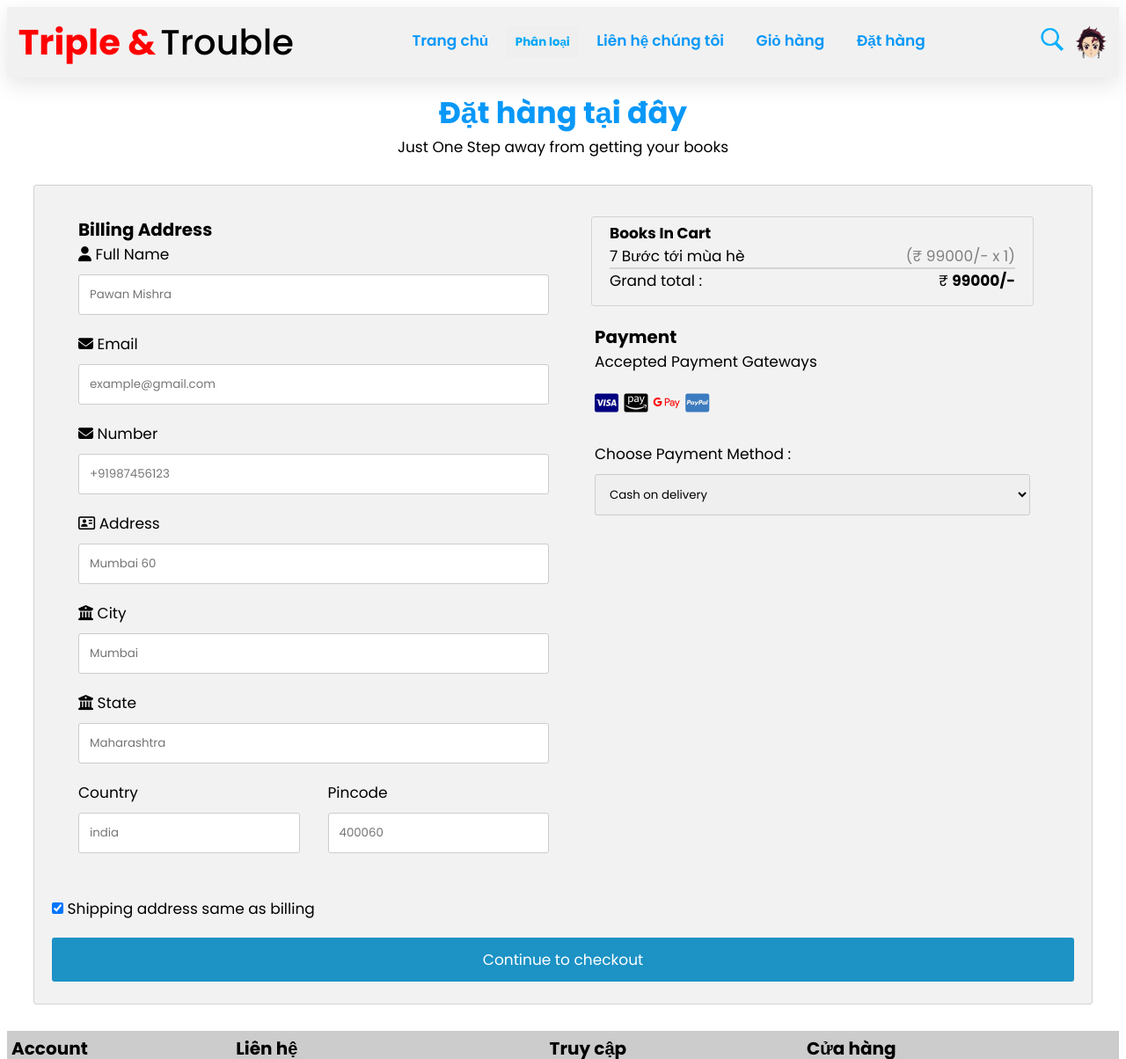
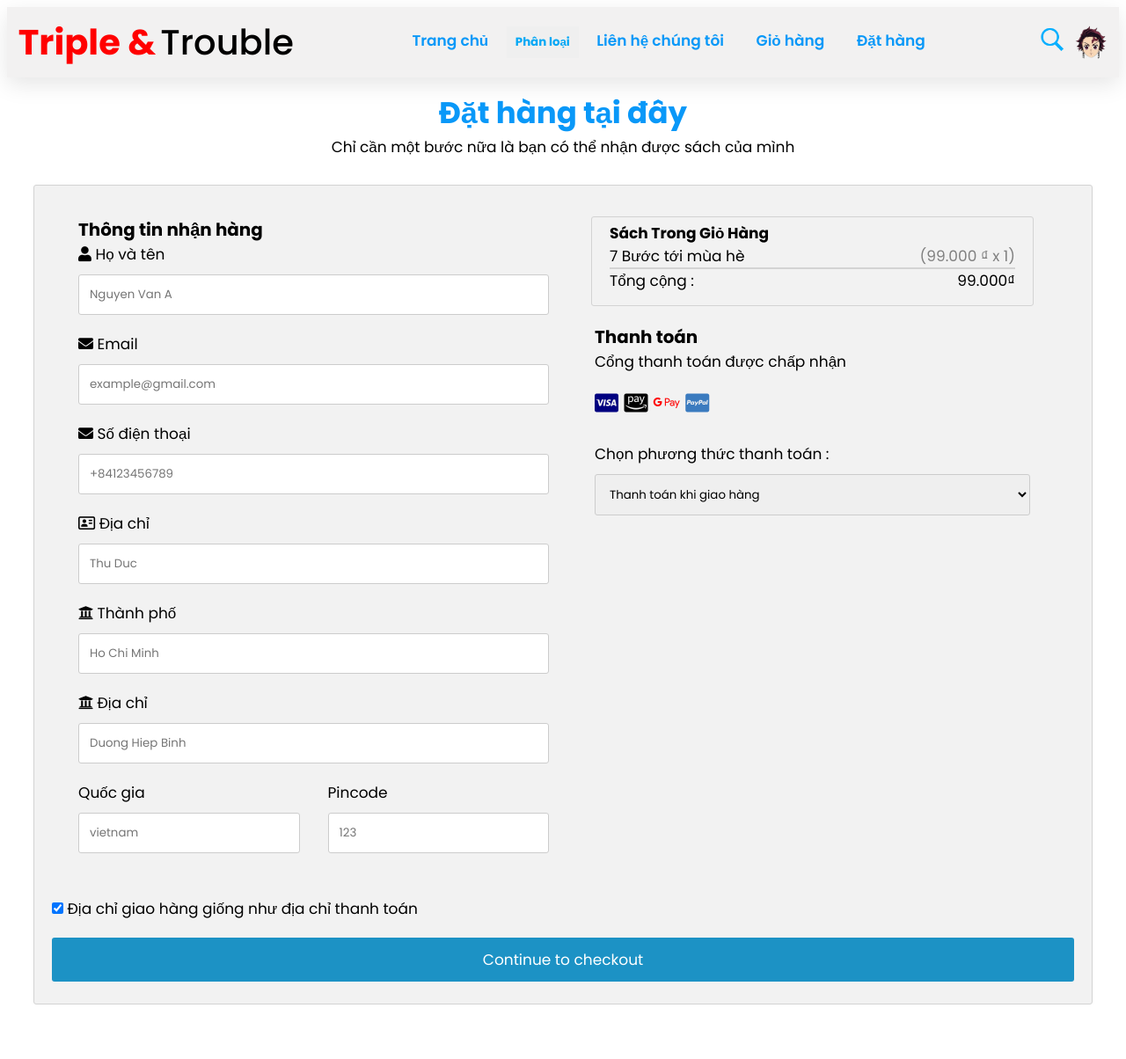
Before and after one commit to Luuducloc0926/WebSachPHP, a PHP site: page /bookflix/checkout.php in a window 1280 px wide. Shown: the top 1204 px of the page at 88% size. Run offline with PHP 8.4, Linux system fonts and the light colour scheme; a user stored in the database is signed in; data comes from the database, SQL or seed files in the repository; some libraries are stand-ins or nearby versions.

Commit message:
sua doi trong web

```diff
--- a/checkout.php
+++ b/checkout.php
@@ -25,21 +25,21 @@
   $cart_total = 0;
   $cart_products[] = '';
   if (empty($name)) {
-    $message[] = 'Nhập tên của bạn';
+    $message[] = 'Vui lòng nhập tên của bạn';
   } elseif (empty($email)) {
-    $message[] = 'Please Enter Email Id';
+    $message[] = 'Vui lòng nhập Email';
   } elseif (empty($number)) {
-    $message[] = 'Please Enter Mobile Number';
+    $message[] = 'Vui lòng nhập số điện thoại';
   } elseif (empty($address)) {
-    $message[] = 'Please Enter Address';
+    $message[] = 'Vui lòng nhập địa chỉ';
   } elseif (empty($city)) {
-    $message[] = 'Please Enter city';
+    $message[] = 'Vui lòng nhập thành phố';
   } elseif (empty($state)) {
-    $message[] = 'Please Enter state';
+    $message[] = 'Vui lòng nhập địa chỉ';
   } elseif (empty($country)) {
-    $message[] = 'Please Enter country';
+    $message[] = 'Vui lòng nhập quốc gia';
   } elseif (empty($pincode)) {
-    $message[] = 'Please Enter your area pincode';
+    $message[] = 'Vui lòng nhập mã khu vực';
   } else {
 
     $cart_query = mysqli_query($conn, "SELECT * FROM `cart` WHERE user_id = '$user_id'") or die('query failed');
@@ -62,7 +62,7 @@
 
 
     if (mysqli_num_rows($order_query) > 0) {
-      $message[] = 'order already placed!';
+      $message[] = 'đơn hàng đã được đặt rồi!';
     }
     else {
       mysqli_query($conn, "INSERT INTO `confirm_order`(user_id, name, number, email, payment_method, address,total_books, total_price, order_date) VALUES('$user_id','$name', '$number', '$email','$method', '$full_address', '$total_books', '$cart_total', '$placed_on')") or die('query failed');
@@ -89,7 +89,7 @@
           }
         }
 
-      $message[] = 'order placed successfully!';
+      $message[] = 'đơn hàng đã được đặt thành công!';
       mysqli_query($conn, "DELETE FROM `cart` WHERE user_id = '$user_id'") or die('query failed');
     }
   }
@@ -260,7 +260,7 @@
 
   <?php
   if (isset($message)) {
-    foreach ($message as $message) {
+    foreach ($messages as $message) {
       echo '
         <div class="message" id= "messages"><span>' . $message . '</span>
         </div>
@@ -270,7 +270,7 @@
   ?>
 
   <h1 style="text-align: center; margin-top:15px;  color:rgb(9, 152, 248);">Đặt hàng tại đây </h1>
-  <p style="text-align: center; ">Just One Step away from getting your books</p>
+  <p style="text-align: center; ">Chỉ cần một bước nữa là bạn có thể nhận được sách của mình</p>
   <div class="row">
     <div class="col-75">
       <div class="container">
@@ -278,28 +278,28 @@
 
           <div class="row">
             <div class="col-50">
-              <h3>Billing Address</h3>
-              <label for="fname"><i class="fa fa-user"></i> Full Name</label>
-              <input type="text" id="fname" name="firstname" placeholder="Pawan Mishra">
+              <h3>Thông tin nhận hàng</h3>
+              <label for="fname"><i class="fa fa-user"></i> Họ và tên</label>
+              <input type="text" id="fname" name="firstname" placeholder="Nguyen Van A">
               <label for="email"><i class="fa fa-envelope"></i> Email</label>
               <input type="text" id="email" name="email" placeholder="example@gmail.com">
-              <label for="email"><i class="fa fa-envelope"></i> Number</label>
-              <input type="text" id="email" name="number" placeholder="+91987456123">
-              <label for="adr"><i class="fa fa-address-card-o"></i> Address</label>
-              <input type="text" id="adr" name="address" placeholder="Mumbai 60">
-              <label for="city"><i class="fa fa-institution"></i> City</label>
-              <input type="text" id="city" name="city" placeholder="Mumbai">
-              <label for="city"><i class="fa fa-institution"></i> State</label>
-              <input type="text" id="city" name="state" placeholder="Maharashtra">
+              <label for="email"><i class="fa fa-envelope"></i> Số điện thoại</label>
+              <input type="text" id="email" name="number" placeholder="+84123456789">
+              <label for="adr"><i class="fa fa-address-card-o"></i> Địa chỉ</label>
+              <input type="text" id="adr" name="address" placeholder="Thu Duc">
+              <label for="city"><i class="fa fa-institution"></i> Thành phố</label>
+              <input type="text" id="city" name="city" placeholder="Ho Chi Minh">
+              <label for="city"><i class="fa fa-institution"></i> Địa chỉ</label>
+              <input type="text" id="city" name="state" placeholder="Duong Hiep Binh">
 
               <div style="padding: 0px;" class="row">
                 <div class="col-50">
-                  <label for="state">Country</label>
-                  <input type="text" id="state" name="country" placeholder="india">
+                  <label for="state">Quốc gia</label>
+                  <input type="text" id="state" name="country" placeholder="vietnam">
                 </div>
                 <div class="col-50">
                   <label for="zip">Pincode</label>
-                  <input type="text" id="zip" name="pincode" placeholder="400060">
+                  <input type="text" id="zip" name="pincode" placeholder="123">
                 </div>
               </div>
             </div>
@@ -307,7 +307,7 @@
             <div class="col-50">
               <div class="col-25">
                 <div class="container">
-                  <h4>Books In Cart</h4>
+                  <h4>Sách Trong Giỏ Hàng</h4>
                   <?php
                   $grand_total = 0;
                   $select_cart = mysqli_query($conn, "SELECT * FROM `cart`") or die('query failed');
@@ -316,7 +316,7 @@
                       $total_price = ($fetch_cart['price'] * $fetch_cart['quantity']);
                       $grand_total += $total_price;
                   ?>
-                      <p> <a href="book_details.php?details=<?php echo $fetch_cart['book_id']; ?>"><?php echo $fetch_cart['name']; ?></a><span class="price">(<?php echo '₹ ' . $fetch_cart['price'] . '/-' . ' x ' . $fetch_cart['quantity']; ?>)</span> </p>
+                     <p> <a href="book_details.php?details=<?php echo $fetch_cart['book_id']; ?>"><?php echo $fetch_cart['name']; ?></a><span class="price">(<?php echo number_format($fetch_cart['price'], 0, ',', '.') . ' ₫' . ' x ' . $fetch_cart['quantity']; ?>)</span> </p>
                   <?php
                     }
                   } else {
@@ -325,12 +325,12 @@
                   ?>
 
                   <hr>
-                  <p>Grand total : <span class="price" style="color:black">₹ <b><?php echo $grand_total; ?>/-</b></span></p>
+                  <p>Tổng cộng : <span class="price" style="color:black"><?php echo number_format($grand_total, 0, ',', '.') . '₫'; ?></span></p>
                 </div>
               </div>
               <div style="margin: 20px;">
-                <h3>Payment </h3>
-                <label for="fname">Accepted Payment Gateways</label>
+                <h3>Thanh toán </h3>
+                <label for="fname">Cổng thanh toán được chấp nhận</label>
                 <div class="icon-container">
                   <i class="fa fa-cc-visa" style="color:navy;"></i>
                   <i class="fa-brands fa-cc-amazon-pay"></i>
@@ -338,10 +338,10 @@
                   <i class="fa fa-cc-paypal" style="color:#3b7bbf;"></i>
                 </div>
                 <div class="inputBox">
-                  <label for="method">Choose Payment Method :</label>
+                  <label for="method">Chọn phương thức thanh toán :</label>
                   <select name="method" id="method">
-                    <option value="cash on delivery">Cash on delivery</option>
-                    <option value="Debit card">Debit card</option>
+                    <option value="cash on delivery">Thanh toán khi giao hàng</option>
+                    <option value="Debit card">Thẻ ghi nợ</option>
                     <option value="Amazon Pay">Amazon Pay</option>
                     <option value="Paypal">Paypal</option>
                     <option value="Google Pay">Google Pay</option>
@@ -352,7 +352,7 @@
 
           </div>
           <label>
-            <input type="checkbox" checked="checked" name="sameadr"> Shipping address same as billing
+            <input type="checkbox" checked="checked" name="sameadr"> Địa chỉ giao hàng giống như địa chỉ thanh toán
           </label>
           <input type="submit" name="checkout" value="Continue to checkout" class="btn">
         </form>
--- a/contact-us.php
+++ b/contact-us.php
@@ -41,7 +41,7 @@
   ?>
     <?php
     if(isset($message)){
-      foreach($message as $message){
+      foreach($messages as $message){
         echo '
         <div class="message" id= "messages"><span>'.$message.'</span>
         </div>
--- a/index_footer.php
+++ b/index_footer.php
@@ -4,6 +4,9 @@
             text-decoration: none;
             list-style: none;
             color: black;
+            margin: 0;
+            padding: 0;
+            box-sizing: border-box; /* Giữ cho padding và border không làm tăng kích thước của phần tử */
         }
 
         footer {
@@ -12,11 +15,18 @@
 
         h2 {
             font-size: 20px;
-            font-weight: 700
+            font-weight: 700;
+            margin: 0; /* Loại bỏ margin mặc định của thẻ h2 */
         }
 
         .flex {
             display: flex;
+            justify-content: space-around; /* Canh các cột cách đều nhau */
+            flex-wrap: wrap; /* Cho phép các cột tự xuống dòng nếu không đủ chỗ */
+        }
+
+        ul {
+            padding: 0; /* Loại bỏ padding mặc định của danh sách ul */
         }
 
         ul li:not(:first-child) {
@@ -24,11 +34,11 @@
         }
 
         .short_links ul {
-    margin: 0 0px; /* Cách đều 2 bên 30px */
+            margin: 0 20px;
         }
 
-.short_links ul:not(:last-child) {
-    margin-right: 140px; /* Các cột cách nhau 25px */
+        .custom-margin {
+            margin: 0 10px; /* Khoảng cách lề trái và phải của các cột */
         }
 
         .sub_main .dropdown .dropbtn {
@@ -53,7 +63,7 @@
         }
 
         /* Links inside the dropdown */
- .sub_main .dropdown .dropbtn  .dropdown-content a {
+        .sub_main .dropdown .dropbtn .dropdown-content a {
             color: black;
             padding: 12px 16px;
             text-decoration: none;
@@ -72,43 +82,48 @@
     <link rel="stylesheet" href="./css/hello.css">
 </head>
 
-<footer style="margin: 0px auto 0; ">
-    <div class="main" style="align-items:center; padding:5px; ">
+<footer style="margin: 40px auto 0;">
+    <div class="main" style="align-items: center; padding: 0;">
         <div class="sub_main">
-            <div class="short_links flex" style="justify-content:center; ">
-                <?php
-                if(isset($_SESSION['user_name'])){echo'
-                <ul class="account">
-                    <h2>Account</h2>
-                    <li><a href="">Profile</a></li>
-                    <li><a href="cart.php">Cart</a></li>
-                    <li><a href="orders.php">Order History</a></li>
-                    <li><a href="logout.php">LogOut</a></li>
-                </ul>';}
-                ?>
-                <ul>
+            <div style="height: 30px; padding: 10px;"></div>
+            <div class="short_links flex" style="justify-content: center;">
+                <ul class="custom-margin">
+                    <li>
+                        <h2>Về chúng tôi</h2>
+                        <p>Là nơi mà bạn không phải lo về giá cả của việc đọc sách.</p>
+                    </li>
+                </ul>
+                <ul class="custom-margin">
+                    <li>
                         <h2>Liên hệ </h2>
-                    <li><a href="contact-us.php">Đơn liên hệ</a></li>
-                    <li>+91 5324851596</li>
-                    <li>contact@bookflix.com</li>
-                    <li>Address: Mumbai 400065</li>
+                        <p>Đơn liên hệ</p>
+                        <p>+0123456789</p>
+                        <p>contact@gmail.com</p>
+                        <p>Address:</p>
+                    </li>
+                </ul>
+                <ul class="custom-margin">
+                    <li>
+                        <h2>Mạng xã hội</h2>
+                        <a href="#"><i class="fab fa-facebook" aria-hidden="true"></i></a>
+                        <a href="#"><i class="fab fa-instagram" aria-hidden="true"></i></a>
+                    </li>
                 </ul>
                 <ul>
-                    <h2>Truy cập nhanh</h2>
-
-                </ul>
-                <ul>
+                    <li>
                         <h2>Cửa hàng </h2>
                         <iframe src="https://www.google.com/maps/embed?pb=!1m18!1m12!1m3!1d15673.406204299408!2d106.78244315!3d10.8608434!2m3!1f0!2f0!3f0!3m2!1i1024!2i768!4f13.1!3m3!1m2!1s0x3175276e7ea103df%3A0xb6cf10bb7d719327!2zSFVURUNIIC0gxJDhuqFpIGjhu41jIEPDtG5nIG5naOG7hyBUUC5IQ00gKFRodSBEdWMgQ2FtcHVzKQ!5e0!3m2!1svi!2s!4v1713118775819!5m2!1svi!2s"
                             width="350" height="200" style="border:0;" allowfullscreen="" loading="lazy" referrerpolicy="no-referrer-when-downgrade"></iframe>
                         <h2>Fanpage</h2>
                         <iframe src="https://www.facebook.com/plugins/page.php?href=https%3A%2F%2Fwww.facebook.com%2FitHutech&tabs&width=350&height=200&small_header=false&adapt_container_width=true&hide_cover=false&show_facepile=false&appId"
                             width="350" height="200" style="border:none;overflow:hidden" scrolling="no" frameborder="0" allowfullscreen="true" allow="autoplay; clipboard-write; encrypted-media; picture-in-picture; web-share"></iframe>
+                    </li>
                 </ul>
             </div>
         </div>
-        <div style=" align-items:center; justify-content:center; margin:20px 0 0 ;" class="cmsg flex">
-            <p>Thiết kế bởi Triple Trouble  | Copyright &copy; <script>
+        <div style="align-items:center; justify-content:center; margin:20px 0 0;" class="cmsg flex">
+            <p>Thiết kế bởi Triple Trouble | Copyright &copy;
+                <script>
                     document.write(new Date().getFullYear())
                 </script> All Rights are reserved by &nbsp</p>
             <div style="font-size: 30px;" class="logo">
@@ -118,3 +133,5 @@
         </div>
     </div>
 </footer>
+
+<link rel="stylesheet" href="https://cdnjs.cloudflare.com/ajax/libs/font-awesome/5.15.4/css/all.min.css" integrity="..." crossorigin="anonymous">
--- a/login.php
+++ b/login.php
@@ -55,7 +55,7 @@
 <body>
     <?php
 if(isset($message)){
-      foreach($message as $message){
+      foreach($messages as $message){
         echo '
         <div class="message" id="messages"><span>'.$message.'</span>
         </div>
--- a/logout.php
+++ b/logout.php
@@ -7,4 +7,3 @@
 session_destroy();
 
 header('location:index.php');
-?>
```
Also changed, not shown: about-us.php (+1 -1 lines), add_books.php (+17 -17 lines), admin_orders.php (+14 -14 lines), book_details.php (+5 -5 lines), cart.php (+5 -6 lines), header_test.php (+9 -9 lines), orders.php (+12 -12 lines). Lines whose indentation alone changed are shown as unchanged.
